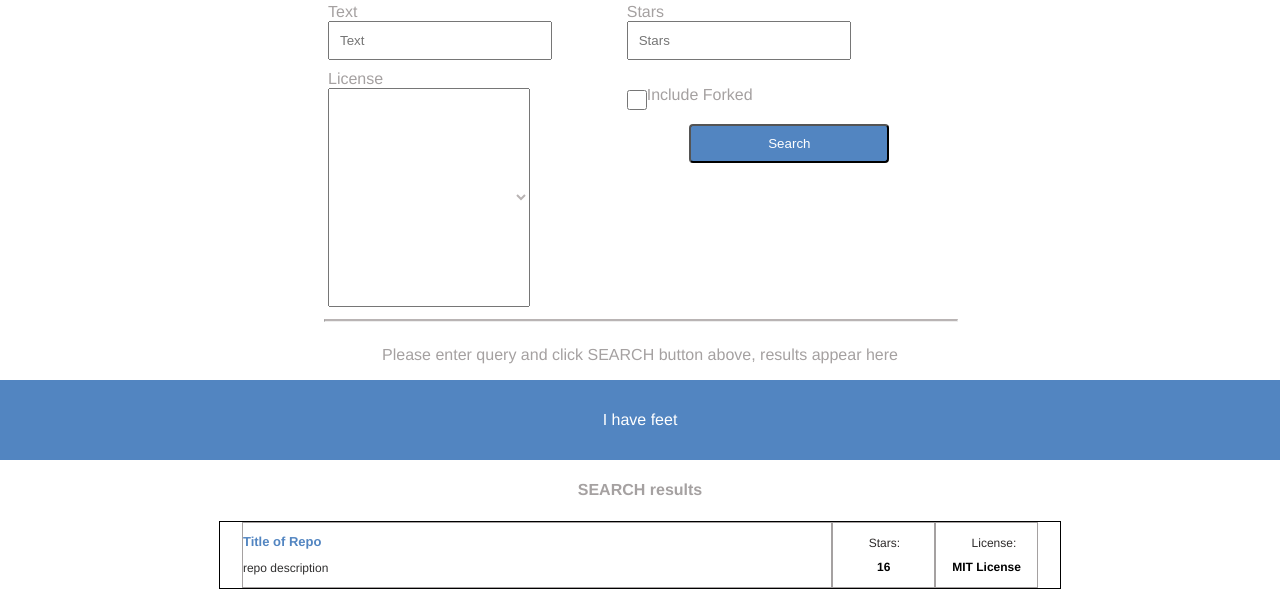
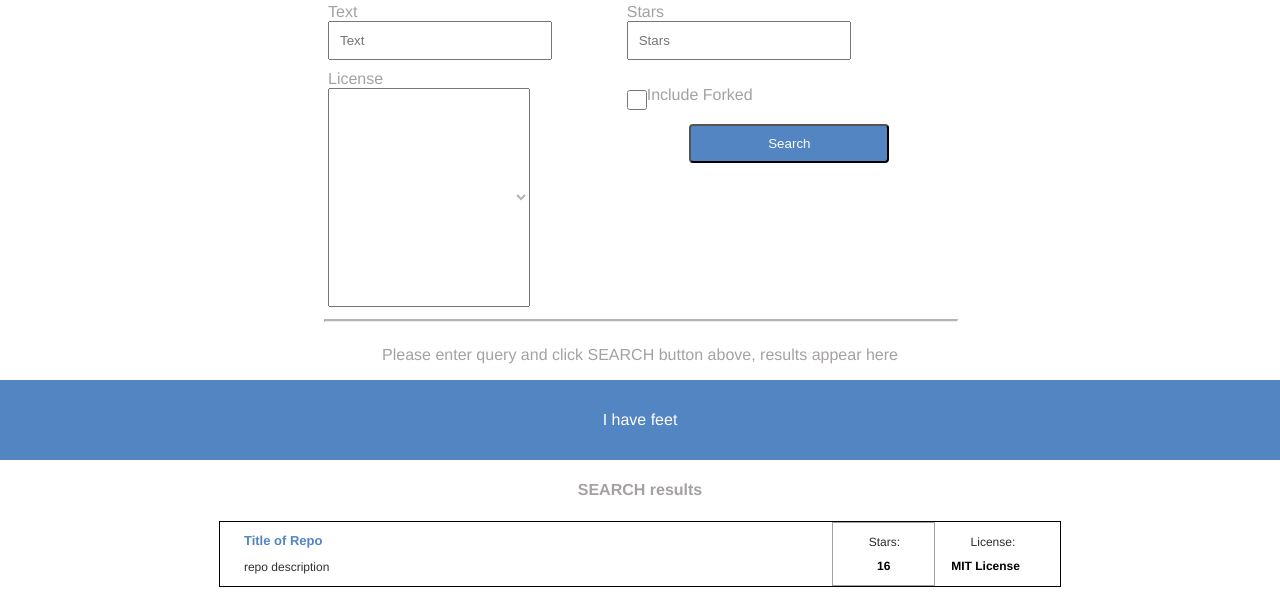
Before and after one commit to unachoza/GitHUB-Repo-Search, a React app in the folder githubreposearch/: page / in a window 1280 px wide. Shown: the part 163-762 px from the top of the page. Built offline with nearby package versions, Linux system fonts and the light colour scheme.

Commit message:
improved borders for result singles

```diff
--- a/githubreposearch/src/App.css
+++ b/githubreposearch/src/App.css
@@ -133,7 +133,6 @@ width: 20px;
  }
 
 .text {
-    border: solid 1px  rgb(165, 161, 161);
     width: 70%
 }
 .star {
@@ -149,7 +148,6 @@ width: 12%
     flex-direction: column;
     align-items: center;
     justify-content: center;
-    border: solid 1px  rgb(165, 161, 161);
 
     width: 12%
 
```
